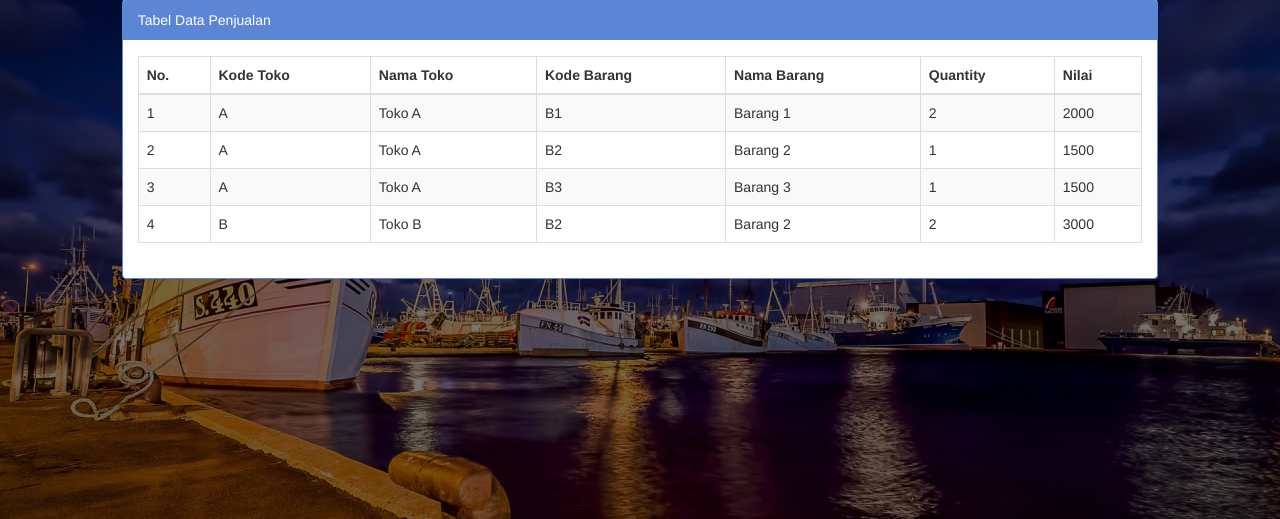
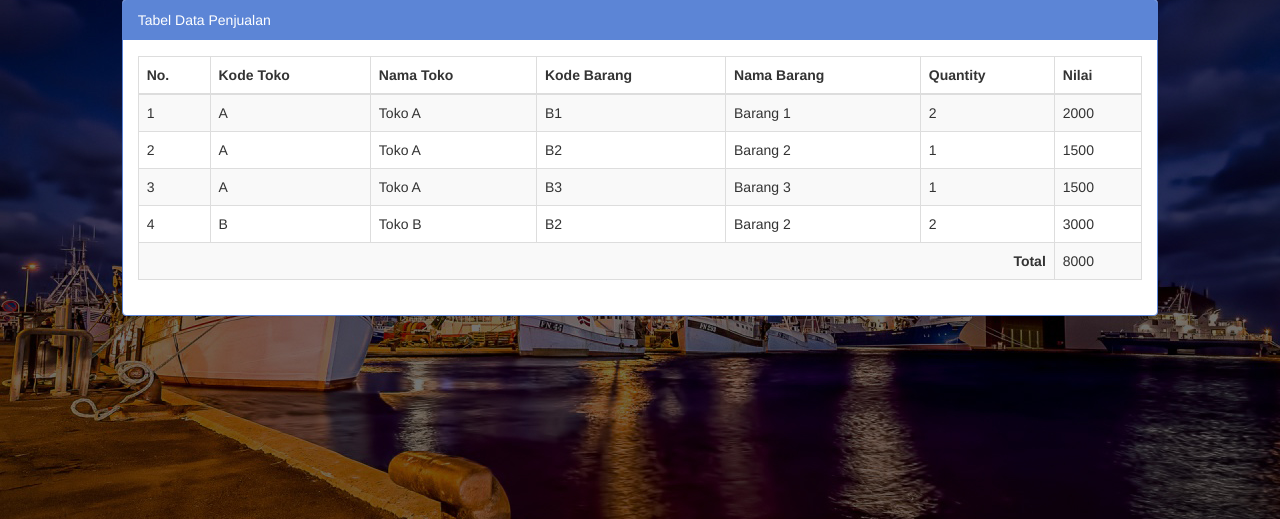
Before and after one commit to ifoell/data-penjualan, a PHP site: page / in a window 1280 px wide. Shown: the part 111-630 px from the top of the page. Run offline with PHP 8.4, Linux system fonts and the light colour scheme; data comes from the database, SQL or seed files in the repository; some libraries are stand-ins or nearby versions.

Commit message:
add total

```diff
--- a/index.php
+++ b/index.php
@@ -35,6 +35,7 @@
                                 include ('config/conn.php'); //memangggil conn untuk menghubungkan ke database
                                 $queri = "SELECT toko.KdToko as KodeToko, toko.NamaToko, barang.KdBarang as KodeBarang, barang.NamaBarang AS NamaBarang, SUM(penjualan_detail.Qty) AS Qty, (SUM(penjualan_detail.Qty)*penjualan_detail.HargaSatuan) as Nilai from toko join penjualan_header on toko.KdToko = penjualan_header.KdToko JOIN penjualan_detail ON penjualan_header.NoFaktur = penjualan_detail.NoFaktur JOIN barang on penjualan_detail.KdBarang = barang.KdBarang GROUP by kodetoko, kodebarang ORDER BY toko.KdToko ASC";
                                 $counter = 1;
+                                $total = 0;
                                 $hasil = $konek->query($queri); //variabel penampung
                                 if ($hasil === false) {
                                     trigger_error('Perintah SQL salah! ' . $queri . 'Error: ' . $konek->error, E_USER_ERROR);
@@ -42,6 +43,7 @@
                                 }else{
                                     //jika perintah SQL benar maka akan memanggil data sesuai pada database
                                     while ($data = $hasil->fetch_array()){
+                                        $total += $data['Nilai'];
                                         echo "<tr>
                                             <td>".$counter."</td>
                                     		<td>".$data['KodeToko']."</td>
@@ -51,8 +53,18 @@
                                     		<td>".$data['Qty']."</td>
                                     		<td>".$data['Nilai']."</td>"?>
                                     	</tr>
-                                    <?php $counter++; }
-                                }?>
+                                        <?php $counter++;
+                                    }
+                                }
+                            ?>
+                            <tr>
+                                <td colspan=6 style="text-align:right"><b>Total</b></td>
+                                <td>
+                                    <?php
+                                        echo $total;
+                                    ?>
+                                </td>
+                            </tr>
                         </tbody>
 					</table>
                 </div>
```
